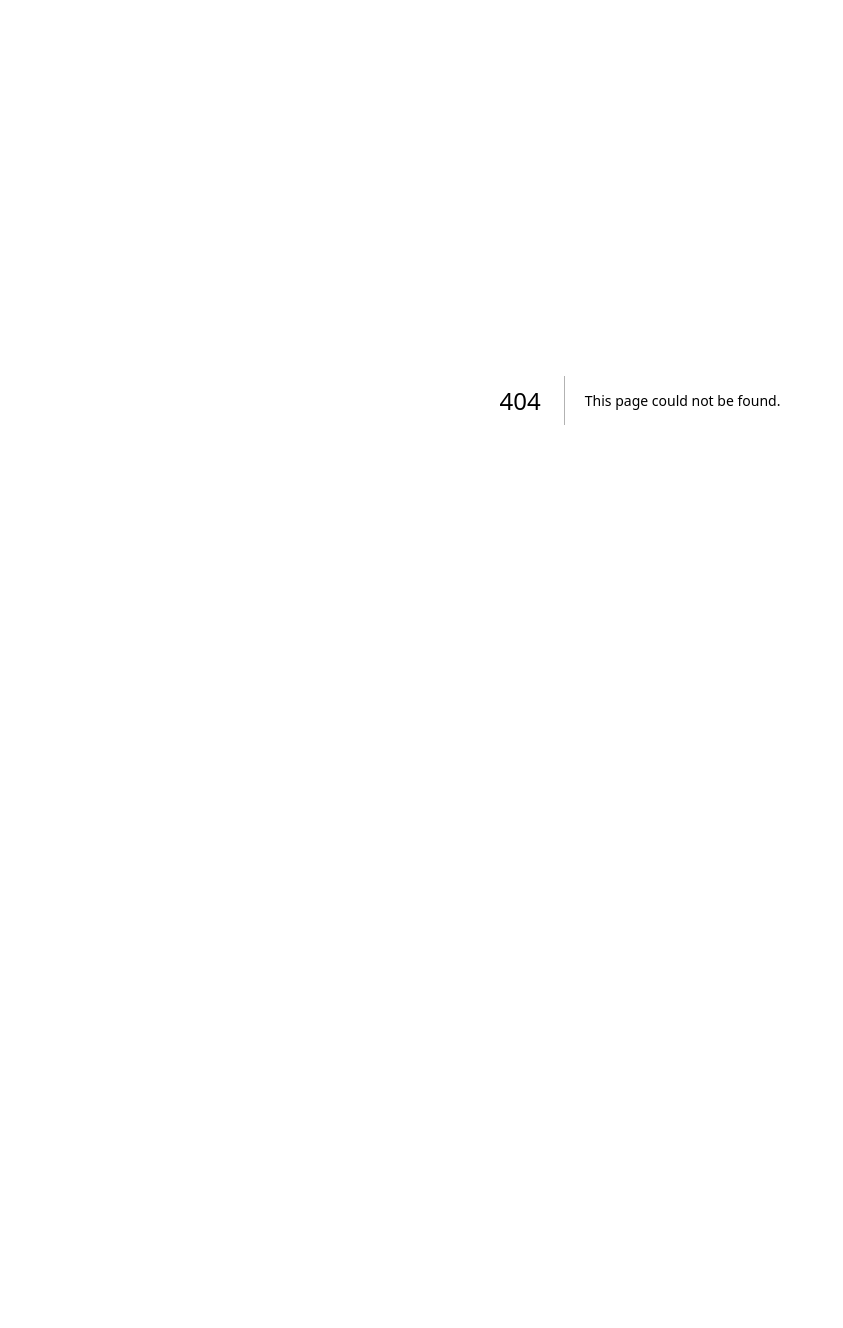
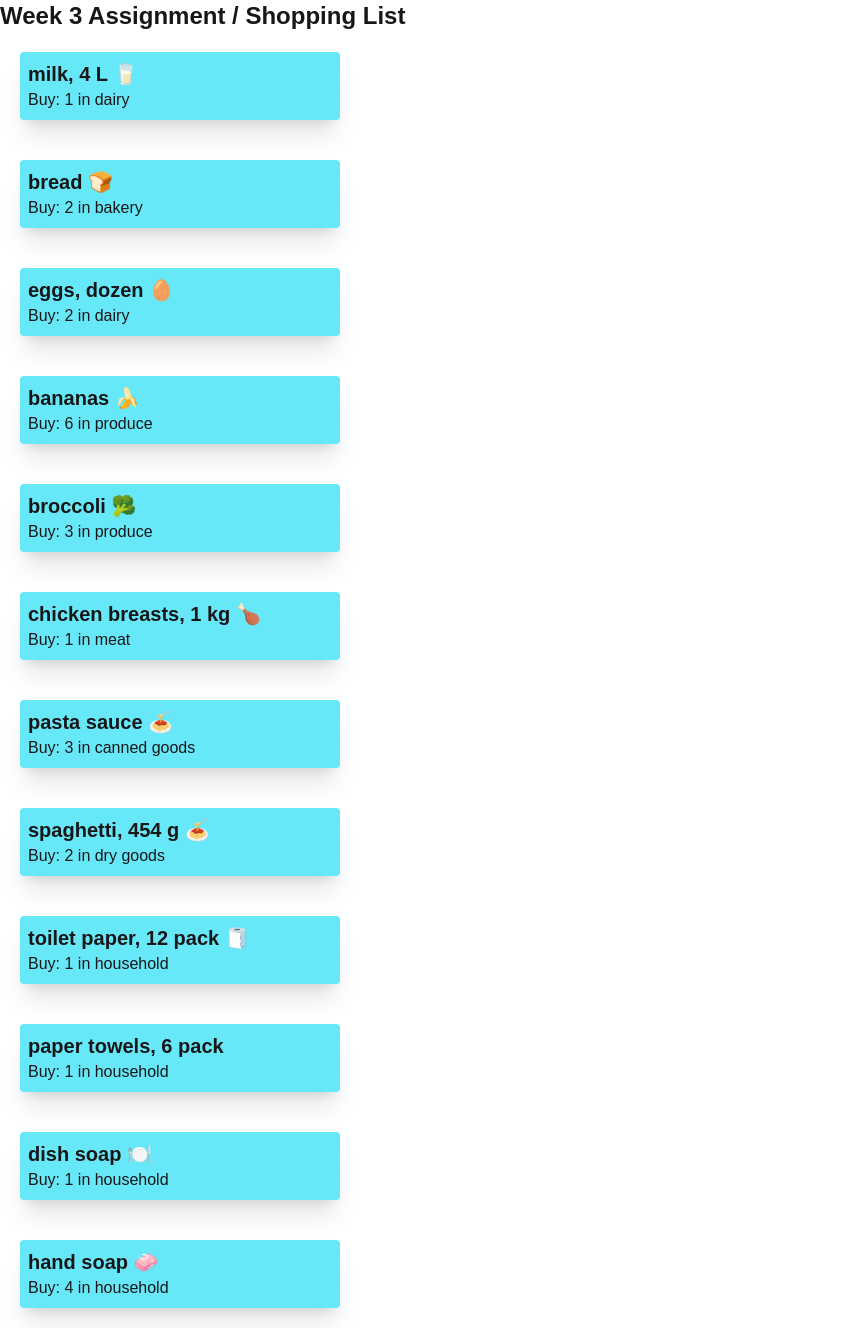
Before and after one commit to Abduallah-Shaklaoon/cprg306-assignments, a Next.js app: page /week-6 in a window 1280 px wide. Before the commit this address had no page. Shown: the whole page, without its empty margins (0-843 px from the left). Before the commit the page ends 800 px from the top, so only its background shows below. Built offline with nearby package versions, Linux system fonts and the light colour scheme.

Commit message:
Added week 6 files

```diff
--- /dev/null
+++ b/app/week-6/item-list.js
@@ -0,0 +1,90 @@
+import Item from "./item";
+
+export default function ItemList() {
+    const item1 = {
+        name: "milk, 4 L 🥛",
+        quantity: 1,
+        category: "dairy",
+      };
+
+      const item2 = {
+        name: "bread 🍞",
+        quantity: 2,
+        category: "bakery",
+      };
+
+      const item3 = {
+        name: "eggs, dozen 🥚",
+        quantity: 2,
+        category: "dairy",
+      };
+
+      const item4 = {
+        name: "bananas 🍌",
+        quantity: 6,
+        category: "produce",
+      };
+
+      const item5 = {
+        name: "broccoli 🥦",
+        quantity: 3,
+        category: "produce",
+      };
+
+      const item6 = {
+        name: "chicken breasts, 1 kg 🍗",
+        quantity: 1,
+        category: "meat",
+      };
+
+      const item7 = {
+        name: "pasta sauce 🍝",
+        quantity: 3,
+        category: "canned goods",
+      };
+
+      const item8 = {
+        name: "spaghetti, 454 g 🍝",
+        quantity: 2,
+        category: "dry goods",
+      };
+
+      const item9 = {
+        name: "toilet paper, 12 pack 🧻",
+        quantity: 1,
+        category: "household",
+      };
+
+      const item10 = {
+        name: "paper towels, 6 pack",
+        quantity: 1,
+        category: "household",
+      };
+
+      const item11 = {
+        name: "dish soap 🍽️",
+        quantity: 1,
+        category: "household",
+      };
+
+      const item12 = {
+        name: "hand soap 🧼",
+        quantity: 4,
+        category: "household",
+      };
+    return(
+        <div>
+            <Item name={item1.name} quantity={item1.quantity} category={item1.category}></Item>
+            <Item name={item2.name} quantity={item2.quantity} category={item2.category}></Item>
+            <Item name={item3.name} quantity={item3.quantity} category={item3.category}></Item>
+            <Item name={item4.name} quantity={item4.quantity} category={item4.category}></Item>
+            <Item name={item5.name} quantity={item5.quantity} category={item5.category}></Item>
+            <Item name={item6.name} quantity={item6.quantity} category={item6.category}></Item>
+            <Item name={item7.name} quantity={item7.quantity} category={item7.category}></Item>
+            <Item name={item8.name} quantity={item8.quantity} category={item8.category}></Item>
+            <Item name={item9.name} quantity={item9.quantity} category={item9.category}></Item>
+            <Item name={item10.name} quantity={item10.quantity} category={item10.category}></Item>
+            <Item name={item11.name} quantity={item11.quantity} category={item11.category}></Item>
+            <Item name={item12.name} quantity={item12.quantity} category={item12.category}></Item>
+        </div>
+    )}
--- /dev/null
+++ b/app/week-6/item.js
@@ -0,0 +1,10 @@
+export default function Item({name, quantity, category}){
+    return(
+        <div className="p-5 w-96">
+            <ul className="bg-cyan-300 w-80 mr-3 p-2 rounded shadow-xl hover:bg-green-500 hover:p-8">
+                <h2 className="font-bold text-xl">{name}</h2>
+                <p>Buy: {quantity} in {category}</p>
+            </ul>
+        </div>
+    );
+}
--- /dev/null
+++ b/app/week-6/page.js
@@ -0,0 +1,11 @@
+import ItemList from "./item-list";
+
+export default function Page(){
+    return(
+        <main>
+            <h1 className="font-bold text-2xl">Week 3 Assignment / Shopping List</h1>
+            <ItemList/>
+
+        </main>
+    );
+}
```
